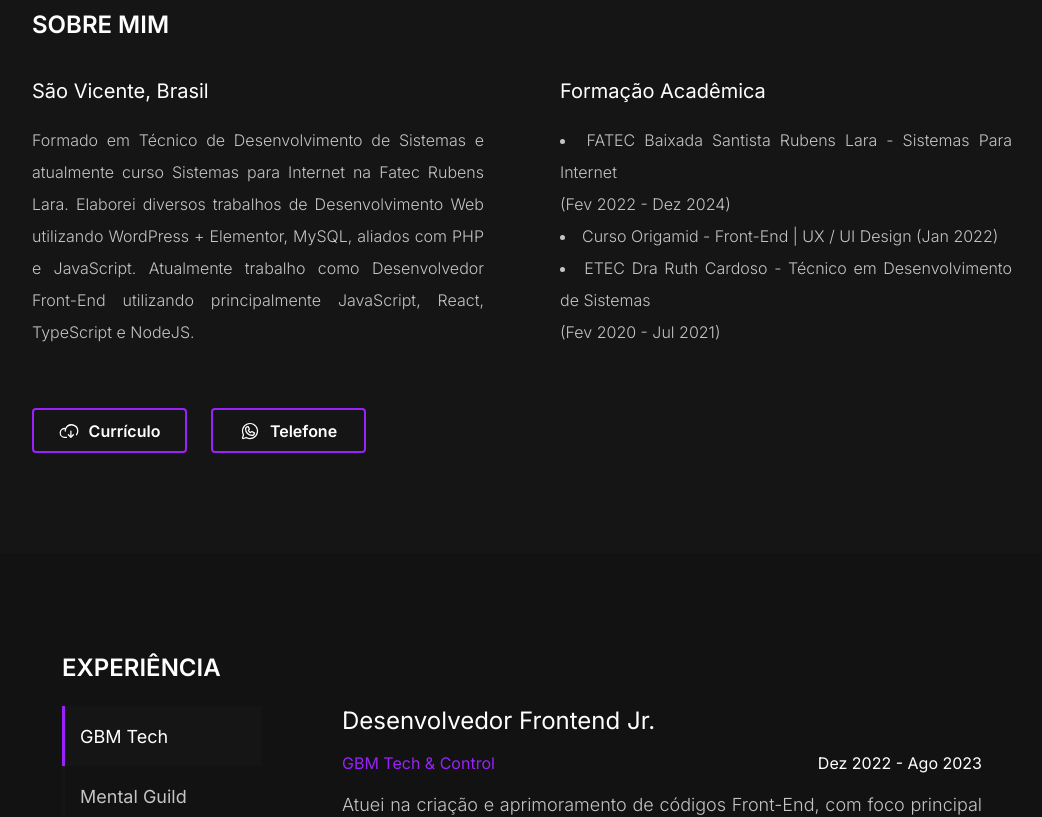
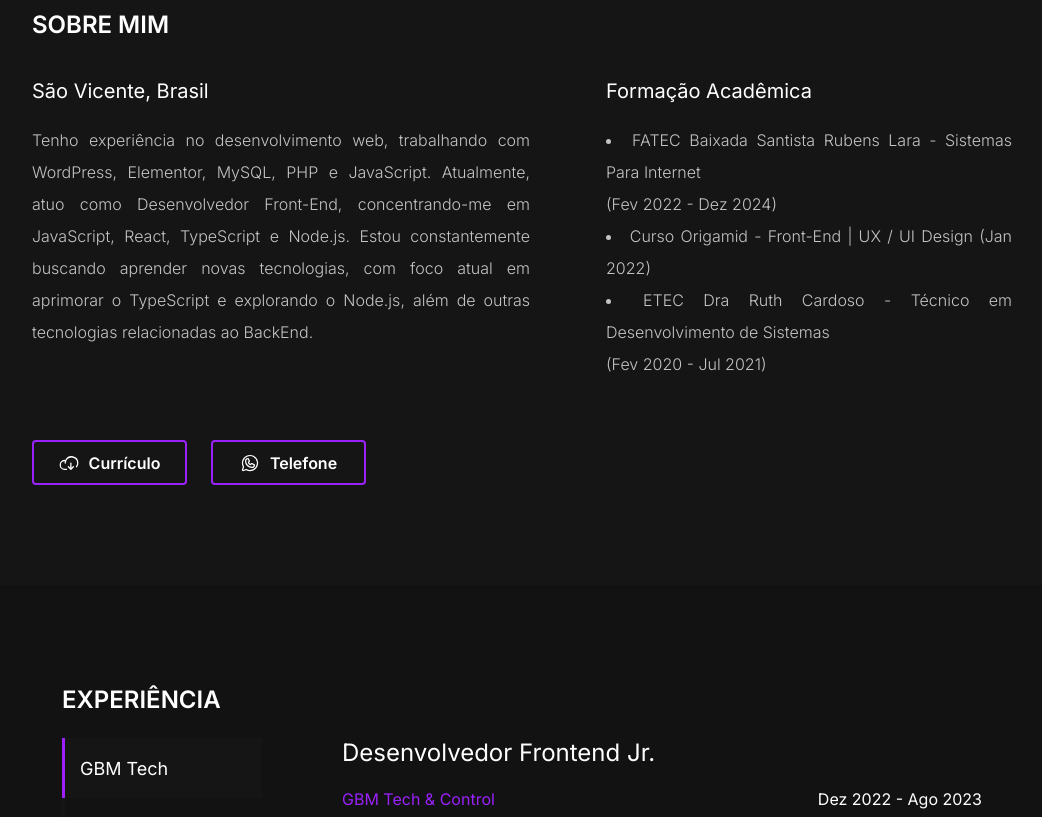
Before and after one commit to kauancoli/portfolio, a React (Vite) app: page / in a window 1280 px wide. Shown: the part 920-1737 px from the top of the page, without its empty margins (118-1160 px from the left). Built offline with nearby package versions, Linux system fonts and the light colour scheme.

Commit message:
Feat: All features added

```diff
--- a/src/Pages/Components/AboutMe.tsx
+++ b/src/Pages/Components/AboutMe.tsx
@@ -16,9 +16,11 @@ const AboutMeWrapper = styled.section`
     gap: 0.8rem;
 
     @media screen and (min-width: 768px) {
+      flex-direction: row;
+      gap: 2rem;
     }
 
-    @media screen and (min-width: 1024px) {
+    @media screen and (min-width: 1280px) {
       flex-direction: row;
       gap: 7.6rem;
     }
@@ -30,7 +32,7 @@ const AboutMeWrapper = styled.section`
   @media screen and (min-width: 768px) {
     padding: 4.8rem;
   }
-  @media screen and (min-width: 1024px) {
+  @media screen and (min-width: 1280px) {
     padding: 10rem 15rem;
   }
   @media screen and (min-width: 1660px) {
@@ -46,9 +48,10 @@ const Title = styled.h1`
   color: ${({ theme }) => theme.colors.title};
 
   @media screen and (min-width: 768px) {
+    margin-bottom: 1.6rem;
   }
 
-  @media screen and (min-width: 1024px) {
+  @media screen and (min-width: 1280px) {
     margin-bottom: 3.2rem;
   }
   @media screen and (min-width: 1660px) {
@@ -63,9 +66,10 @@ const Head = styled.p`
   color: ${({ theme }) => theme.colors.title};
 
   @media screen and (min-width: 768px) {
+    font-size: 1.6rem;
   }
 
-  @media screen and (min-width: 1024px) {
+  @media screen and (min-width: 1280px) {
     font-size: 2rem;
   }
   @media screen and (min-width: 1660px) {
@@ -82,15 +86,26 @@ const Description = styled.p`
   color: ${({ theme }) => theme.colors.text};
 
   @media screen and (min-width: 768px) {
+    font-size: 1.2rem;
+    line-height: 2rem;
+    margin-top: 1.6rem;
+
+    max-width: 50rem;
+
+    @media screen and (min-width: 950px) {
+      max-width: 70rem;
+    }
+    @media screen and (min-width: 1200px) {
+      max-width: 85rem;
+    }
   }
 
-  @media screen and (min-width: 1024px) {
+  @media screen and (min-width: 1280px) {
     font-size: 1.6rem;
-    font-weight: 300;
     line-height: 3.2rem;
     margin-top: 2.1rem;
 
-    max-width: 50rem;
+    max-width: 65rem;
   }
   @media screen and (min-width: 1660px) {
     font-size: 2rem;
@@ -105,12 +120,12 @@ const Description = styled.p`
     white-space: normal;
 
     @media screen and (min-width: 768px) {
-      white-space: normal;
+      font-size: 1.2rem;
+      line-height: 2rem;
     }
 
-    @media screen and (min-width: 1024px) {
+    @media screen and (min-width: 1280px) {
       font-size: 1.6rem;
-      font-weight: 300;
       line-height: 3.2rem;
     }
 
@@ -123,18 +138,18 @@ const Description = styled.p`
 
 const AboutMe = () => {
   return (
-    <AboutMeWrapper>
+    <AboutMeWrapper id="about-me">
       <Title>SOBRE MIM</Title>
       <div className="container">
         <div>
           <Head>São Vicente, Brasil</Head>
           <Description>
-            Formado em Técnico de Desenvolvimento de Sistemas e atualmente curso
-            Sistemas para Internet na Fatec Rubens Lara. Elaborei diversos
-            trabalhos de Desenvolvimento Web utilizando WordPress + Elementor,
-            MySQL, aliados com PHP e JavaScript. Atualmente trabalho como
-            Desenvolvedor Front-End utilizando principalmente JavaScript, React,
-            TypeScript e NodeJS.
+            Tenho experiência no desenvolvimento web, trabalhando com WordPress,
+            Elementor, MySQL, PHP e JavaScript. Atualmente, atuo como
+            Desenvolvedor Front-End, concentrando-me em JavaScript, React,
+            TypeScript e Node.js. Estou constantemente buscando aprender novas
+            tecnologias, com foco atual em aprimorar o TypeScript e explorando o
+            Node.js, além de outras tecnologias relacionadas ao BackEnd.
           </Description>
         </div>
         <div>
@@ -158,10 +173,13 @@ const AboutMe = () => {
           <CloudArrowDown size={20} />
           Currículo
         </a>
-        <button>
+        <a
+          href="https://api.whatsapp.com/send?phone=5513988699197"
+          target="_blank"
+        >
           <WhatsappLogo size={20} />
           Telefone
-        </button>
+        </a>
       </Button>
     </AboutMeWrapper>
   );
--- a/src/Pages/Components/Footer.tsx
+++ b/src/Pages/Components/Footer.tsx
@@ -11,10 +11,7 @@ const FooterWrapper = styled.footer`
   font-size: 1.4rem;
   font-weight: 400;
 
-  @media screen and (min-width: 768px) {
-  }
-
-  @media screen and (min-width: 1024px) {
+  @media screen and (min-width: 1280px) {
     font-size: 1.6rem;
   }
 
--- a/src/Pages/Components/Header.tsx
+++ b/src/Pages/Components/Header.tsx
@@ -11,7 +11,7 @@ const HeaderWrapper = styled.header`
     padding: 4.8rem;
   }
 
-  @media screen and (min-width: 1024px) {
+  @media screen and (min-width: 1280px) {
     padding: 16rem 18rem;
   }
   @media screen and (min-width: 1660px) {
@@ -25,9 +25,10 @@ const NameHeader = styled.p`
   color: ${({ theme }) => theme.colors.title};
 
   @media screen and (min-width: 768px) {
+    font-size: 2rem;
   }
 
-  @media screen and (min-width: 1024px) {
+  @media screen and (min-width: 1280px) {
     font-size: 2.4rem;
   }
   @media screen and (min-width: 1660px) {
@@ -42,9 +43,10 @@ const NameTitle = styled.h1`
   color: ${({ theme }) => theme.colors.brand};
 
   @media screen and (min-width: 768px) {
+    font-size: 4rem;
   }
 
-  @media screen and (min-width: 1024px) {
+  @media screen and (min-width: 1280px) {
     font-size: 6.4rem;
   }
   @media screen and (min-width: 1660px) {
@@ -59,21 +61,25 @@ const Image = styled.div`
     border: 0.2rem solid ${({ theme }) => theme.colors.brand};
     border-radius: 0.8rem;
 
-    @media screen and (min-width: 1024px) {
+    @media screen and (min-width: 768px) {
+      width: 250px;
+    }
+
+    @media screen and (min-width: 1280px) {
       width: 400px;
     }
     @media screen and (min-width: 1660px) {
       width: 500px;
     }
   }
-  @media screen and (min-width: 1024px) {
+  @media screen and (min-width: 768px) {
     display: block;
   }
 `;
 
 const Header = () => {
   return (
-    <HeaderWrapper>
+    <HeaderWrapper id="home">
       <div
         style={{
           display: 'flex',
--- a/src/Pages/Components/NavBar.tsx
+++ b/src/Pages/Components/NavBar.tsx
@@ -24,12 +24,16 @@ const NavbarWrapper = styled.nav`
   @media screen and (min-width: 768px) {
     padding: 4.8rem;
 
+    .port {
+      font-size: 2rem;
+    }
+
     .menu {
       display: block;
     }
   }
 
-  @media screen and (min-width: 1024px) {
+  @media screen and (min-width: 1280px) {
     padding: 4rem 18rem;
 
     .port {
@@ -52,25 +56,26 @@ const NavbarWrapper = styled.nav`
 
 const TextMenu = styled.div`
   display: none;
-  color: ${({ theme }) => theme.colors.text};
   user-select: none;
 
-  @media screen and (min-width: 1024px) {
+  @media screen and (min-width: 1280px) {
     display: flex;
     gap: 6rem;
 
-    span {
+    a {
       font-size: 1.8rem;
       font-weight: 400;
       cursor: pointer;
+      color: ${({ theme }) => theme.colors.text};
     }
   }
 
   @media screen and (min-width: 1660px) {
     gap: 7rem;
 
-    span {
+    a {
       font-size: 2.4rem;
+      color: ${({ theme }) => theme.colors.text};
     }
   }
 `;
@@ -83,10 +88,10 @@ const Navbar = () => {
         <List size={24} />
       </div>
       <TextMenu>
-        <span>Home</span>
-        <span>Sobre mim</span>
-        <span>Experiencias</span>
-        <span>Projetos</span>
+        <a href="#home">Home</a>
+        <a href="#about-me">Sobre mim</a>
+        <a href="#experiences">Experiencias</a>
+        <a href="#projects">Projetos</a>
       </TextMenu>
     </NavbarWrapper>
   );
--- a/src/Pages/Components/Projects.tsx
+++ b/src/Pages/Components/Projects.tsx
@@ -71,9 +71,10 @@ const ProjectsWrapper = styled.section`
   background-color: ${({ theme }) => theme.colors.dark20};
 
   @media screen and (min-width: 768px) {
+    padding: 4.8rem;
   }
 
-  @media screen and (min-width: 1024px) {
+  @media screen and (min-width: 1280px) {
     padding: 10rem 18rem;
   }
 
@@ -97,10 +98,7 @@ const Title = styled.h1`
 const ProjectsGrid = styled.div`
   display: block;
 
-  @media screen and (min-width: 768px) {
-  }
-
-  @media screen and (min-width: 1024px) {
+  @media screen and (min-width: 1280px) {
     display: grid;
     grid-template-columns: repeat(2, 1fr);
     gap: 7rem;
@@ -122,10 +120,7 @@ const Image = styled.img`
 
   border-left: ${({ theme }) => theme.colors.brand} 3px solid;
 
-  @media screen and (min-width: 768px) {
-  }
-
-  @media screen and (min-width: 1024px) {
+  @media screen and (min-width: 1280px) {
     max-width: 500px;
     max-height: 500px;
 
@@ -133,7 +128,7 @@ const Image = styled.img`
   }
 
   @media screen and (min-width: 1660px) {
-    max-width: 700px;
+    max-width: 600px;
     max-height: 700px;
 
     border-left: ${({ theme }) => theme.colors.brand} 7px solid;
@@ -148,9 +143,10 @@ const Name = styled.h3`
   color: ${({ theme }) => theme.colors.title};
 
   @media screen and (min-width: 768px) {
+    font-size: 2rem;
+    margin-bottom: 2rem;
   }
-
-  @media screen and (min-width: 1024px) {
+  @media screen and (min-width: 1280px) {
     font-size: 2.4rem;
     margin-top: 3rem;
   }
@@ -167,10 +163,9 @@ const Description = styled.p`
   color: ${({ theme }) => theme.colors.text};
 
   @media screen and (min-width: 768px) {
+    font-size: 1.6rem;
   }
-
-  @media screen and (min-width: 1024px) {
-    font-size: 1.6rem;
+  @media screen and (min-width: 1280px) {
     margin-bottom: 1rem;
   }
   @media screen and (min-width: 1660px) {
@@ -188,9 +183,11 @@ const Technologies = styled.div`
   color: ${({ theme }) => theme.colors.brand};
 
   @media screen and (min-width: 768px) {
+    font-size: 8rem;
+    gap: 2.5rem;
   }
 
-  @media screen and (min-width: 1024px) {
+  @media screen and (min-width: 1280px) {
     font-size: 10rem;
     gap: 3rem;
   }
@@ -221,6 +218,11 @@ const Tooltip = styled.span`
 
     border-radius: 0.4rem;
     padding: 1.2rem;
+
+    @media screen and (min-width: 1660px) {
+      font-size: 1.6rem;
+      bottom: 90%;
+    }
   }
 
   &:hover .tooltiptext {
@@ -231,7 +233,7 @@ const Tooltip = styled.span`
 
 const Projects = () => {
   return (
-    <ProjectsWrapper>
+    <ProjectsWrapper id="projects">
       <Title>PROJETOS</Title>
       <ProjectsGrid>
         {projectsData.map((p) => (
--- a/src/Styles/global.ts
+++ b/src/Styles/global.ts
@@ -69,7 +69,7 @@ export const Button = styled.div`
     font-size: 1.4rem;
     font-weight: 600;
 
-    @media screen and (min-width: 1024px) {
+    @media screen and (min-width: 1280px) {
       width: 155px;
       height: 45px;
 
@@ -104,13 +104,13 @@ export const Button = styled.div`
   }
 
   @media screen and (min-width: 768px) {
-  }
-
-  @media screen and (min-width: 1024px) {
     display: flex;
     justify-content: flex-start;
     align-items: center;
+    margin-top: 8rem;
+  }
 
+  @media screen and (min-width: 1280px) {
     margin-top: 6rem;
   }
 
```
Also changed, not shown: src/Pages/Components/Experiences.tsx (+22 -18 lines).
